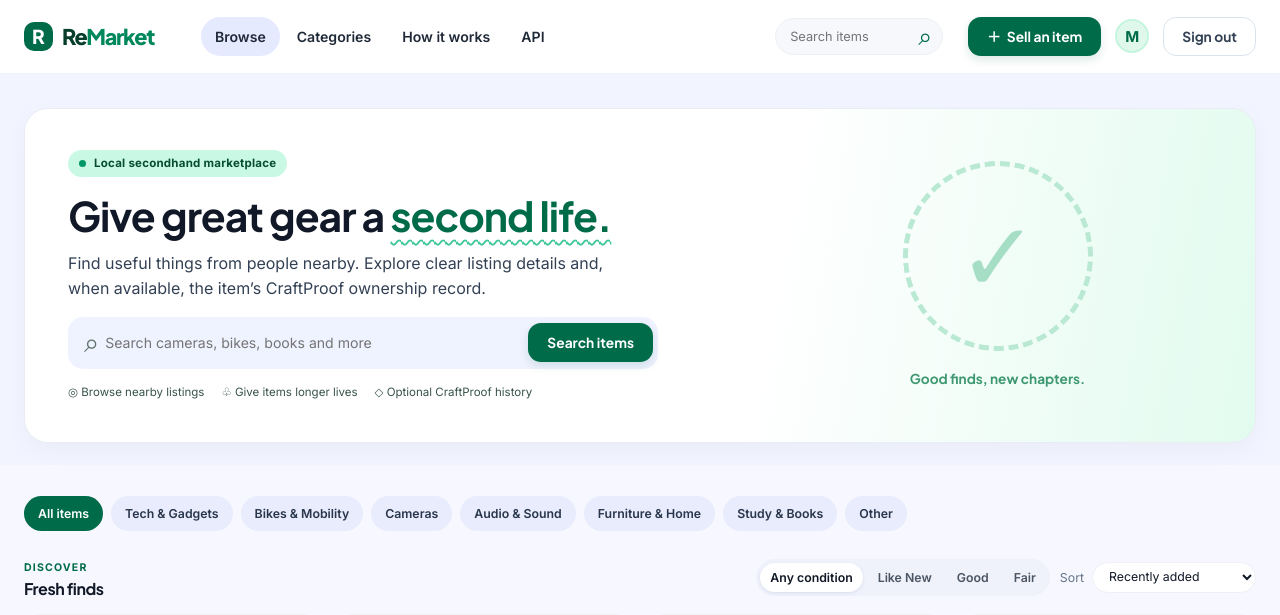
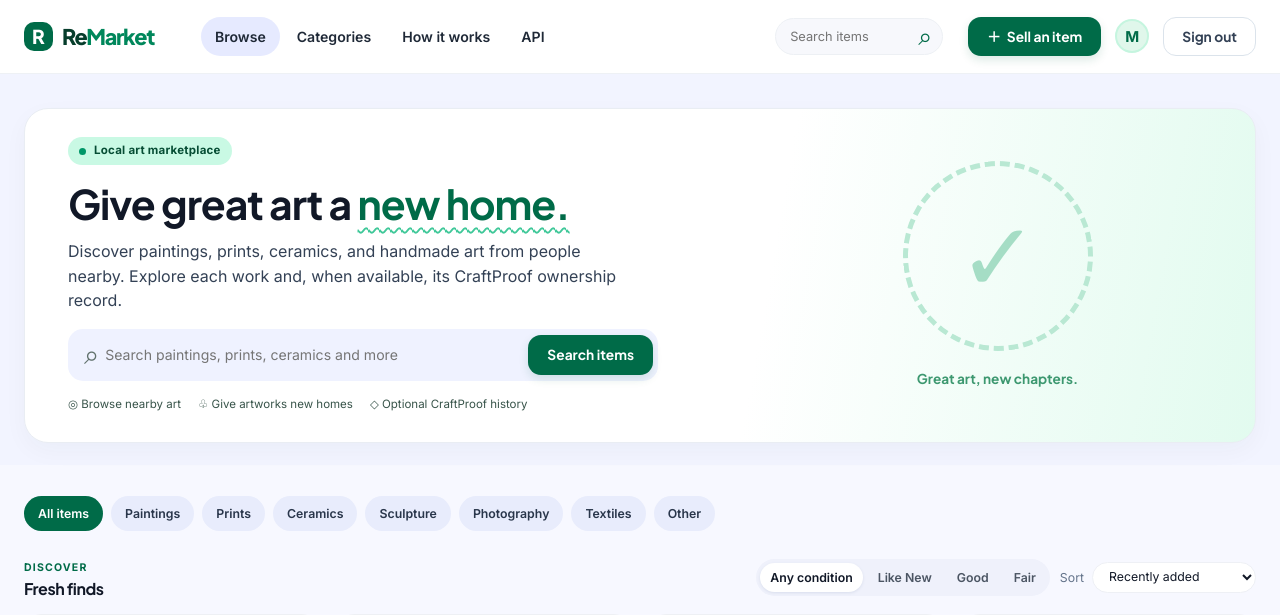
Before and after one commit to arpan-basak/ReMarket, a FastAPI app: page / in a window 1280 px wide. Shown: the top 615 px of the page. Run offline with FastAPI, Linux system fonts and the light colour scheme; the visitor is signed in with stand-in values (Sample User, id 1); data comes from the database, SQL or seed files in the repository.

Commit message:
Show artwork in sample marketplace listings

```diff
--- a/app.py
+++ b/app.py
@@ -31,11 +31,30 @@ CRAFTPROOF_LOCAL_BASE = "http://127.0.0.1:8002"
 SALE_API_KEY = os.environ.get("REMARKET_SALE_API_KEY", "")
 AUTH_SESSION_VERSION = 1  # Older cookies were created before explicit sign-in was required.
 CATEGORIES = [
-    "Tech & Gadgets", "Bikes & Mobility", "Cameras", "Audio & Sound",
-    "Furniture & Home", "Study & Books", "Other",
+    "Paintings", "Prints", "Ceramics", "Sculpture",
+    "Photography", "Textiles", "Other",
 ]
 CONDITIONS = ["Like New", "Good", "Fair"]
+SAMPLE_ITEMS = [
+    ("Vintage Raleigh Commuter Bike", "Sunlit Hills Original Acrylic Painting",
+     "Original acrylic landscape on canvas with warm hills and a soft peach sky.",
+     "Paintings", "Good", 16500, "North Campus Quad", "art-sunlit-hills.png"),
+    ("Fujifilm X-T30 Mirrorless Camera", "Blue Forms Framed Linocut Print",
+     "Hand-pulled abstract linocut in layered blue ink, presented in a natural wood frame.",
+     "Prints", "Like New", 42000, "Engineering Hall", "art-blue-forms.png"),
+    ("Custom Mechanical Keyboard", "Hand-Thrown Stoneware Vase",
+     "Sculptural handmade vase with an ivory speckled glaze and a gently asymmetric shape.",
+     "Ceramics", "Like New", 9500, "Dorm Quad", "art-stoneware-vase.png"),
+    ("Sony WH-1000XM4 Headphones", "Woven Sunset Wall Hanging",
+     "Handwoven textile artwork in terracotta, rust, and cream with a natural fringe.",
+     "Textiles", "Good", 14000, "Central Library", "art-woven-sunset.png"),
+]
 SAMPLE_GALLERIES = {
+    "Sunlit Hills Original Acrylic Painting": ["art-sunlit-hills.png", "art-sunlit-hills-detail.png"],
+    "Blue Forms Framed Linocut Print": ["art-blue-forms.png", "art-blue-forms-detail.png"],
+    "Hand-Thrown Stoneware Vase": ["art-stoneware-vase.png", "art-stoneware-vase-detail.png"],
+    "Woven Sunset Wall Hanging": ["art-woven-sunset.png", "art-woven-sunset-detail.png"],
+    # Preserve gallery photos for any legacy sample that was already sold.
     "Vintage Raleigh Commuter Bike": ["asset-02.jpg", "asset-06.jpg"],
     "Fujifilm X-T30 Mirrorless Camera": ["asset-03.jpg", "asset-08.jpg", "asset-09.jpg", "asset-10.jpg", "asset-11.jpg"],
     "Custom Mechanical Keyboard": ["asset-04.jpg", "asset-16.jpg", "asset-17.jpg"],
@@ -160,16 +179,20 @@ def init_db() -> None:
                 ("Maya Lin", "demo@remarket.local", password_hash("demo12345"), now()),
             )
             seller_id = con.execute("SELECT id FROM users WHERE email=?", ("demo@remarket.local",)).fetchone()[0]
-            samples = [
-                ("Vintage Raleigh Commuter Bike", "A comfortable commuter bike with a wicker basket. Pick up locally.", "Bikes & Mobility", "Good", 16500, "North Campus Quad", "asset-02.jpg"),
-                ("Fujifilm X-T30 Mirrorless Camera", "Well cared for camera with lens and accessories. Ask the seller for details.", "Cameras", "Like New", 42000, "Engineering Hall", "asset-03.jpg"),
-                ("Custom Mechanical Keyboard", "Sage and cream mechanical keyboard, ready for a new desk.", "Tech & Gadgets", "Like New", 9500, "Dorm Quad", "asset-04.jpg"),
-                ("Sony WH-1000XM4 Headphones", "Comfortable noise cancelling headphones in good condition.", "Audio & Sound", "Good", 14000, "Central Library", "asset-05.jpg"),
-            ]
             con.executemany(
                 """INSERT INTO products(seller_id,title,description,category,condition,price_cents,location,image_path,is_sample,created_at)
                    VALUES(?,?,?,?,?,?,?,?,1,?)""",
-                [(seller_id, *item, now()) for item in samples],
+                [(seller_id, *item[1:], now()) for item in SAMPLE_ITEMS],
+            )
+        # Refresh only untouched, active demo products. Sold listings and real
+        # seller listings keep their titles for certificates and past orders.
+        for old_title, title, description, category, _condition, _price, _location, image in SAMPLE_ITEMS:
+            con.execute(
+                """UPDATE products SET title=?, description=?, category=?, image_path=?
+                   WHERE is_sample=1 AND title=? AND status='active'
+                     AND craftproof_code IS NULL
+                     AND NOT EXISTS (SELECT 1 FROM orders WHERE orders.product_id=products.id)""",
+                (title, description, category, image, old_title),
             )
         if not con.execute("SELECT 1 FROM users WHERE email=?", ("buyer@remarket.local",)).fetchone():
             con.execute(
--- a/templates/base.html
+++ b/templates/base.html
@@ -3,7 +3,7 @@
 <head>
   <meta charset="utf-8">
   <meta name="viewport" content="width=device-width, initial-scale=1">
-  <meta name="description" content="ReMarket is a simple secondhand marketplace demo with optional CraftProof ownership history.">
+  <meta name="description" content="ReMarket is a local art marketplace demo with optional CraftProof ownership history.">
   <link rel="icon" href="data:,">
   <title>{% block title %}ReMarket{% endblock %}</title>
   <link rel="preconnect" href="https://fonts.googleapis.com">
@@ -42,7 +42,7 @@
   <main>{% block content %}{% endblock %}</main>
   <footer class="site-footer">
     <div class="container footer-grid">
-      <div><a class="brand" href="/"><span class="brand-mark">R</span><span>Re<span class="brand-accent">Market</span></span></a><p>A small, local secondhand marketplace demo.</p></div>
+      <div><a class="brand" href="/"><span class="brand-mark">R</span><span>Re<span class="brand-accent">Market</span></span></a><p>A small, local art marketplace demo.</p></div>
       <div><h3>Marketplace</h3><a href="/">Browse all</a><a href="/#categories">Categories</a><a href="/sell">Sell an item</a></div>
       <div><h3>Explore</h3><a href="/#how-it-works">How it works</a><a href="/api">ReMarket API</a><a href="/account">My account</a><a href="https://craftproof-backend.onrender.com/docs" target="_blank" rel="noopener">CraftProof API ↗</a></div>
       <div><h3>About this demo</h3><p>Purchases are simulated. No money changes hands. CraftProof data appears only for listings with a registered certificate.</p></div>
--- a/templates/home.html
+++ b/templates/home.html
@@ -4,17 +4,17 @@
 <section class="hero-section">
   <div class="container hero">
     <div class="hero-copy">
-      <span class="eyebrow"><span class="tiny-dot"></span> Local secondhand marketplace</span>
-      <h1>Give great gear a <span>second life.</span></h1>
-      <p>Find useful things from people nearby. Explore clear listing details and, when available, the item’s CraftProof ownership record.</p>
+      <span class="eyebrow"><span class="tiny-dot"></span> Local art marketplace</span>
+      <h1>Give great art a <span>new home.</span></h1>
+      <p>Discover paintings, prints, ceramics, and handmade art from people nearby. Explore each work and, when available, its CraftProof ownership record.</p>
       <form class="hero-search" action="/" method="get" role="search">
         <label class="sr-only" for="hero-q">Search listings</label>
-        <span class="search-icon" aria-hidden="true">⌕</span><input id="hero-q" type="search" name="q" value="{{ q }}" placeholder="Search cameras, bikes, books and more">
+        <span class="search-icon" aria-hidden="true">⌕</span><input id="hero-q" type="search" name="q" value="{{ q }}" placeholder="Search paintings, prints, ceramics and more">
         <button class="button button-primary" type="submit">Search items</button>
       </form>
-      <div class="hero-notes"><span>◎ Browse nearby listings</span><span>♧ Give items longer lives</span><span>◇ Optional CraftProof history</span></div>
+      <div class="hero-notes"><span>◎ Browse nearby art</span><span>♧ Give artworks new homes</span><span>◇ Optional CraftProof history</span></div>
     </div>
-    <div class="hero-art" aria-hidden="true"><div class="hero-ring"><span>✓</span></div><div class="hero-art-label">Good finds, new chapters.</div></div>
+    <div class="hero-art" aria-hidden="true"><div class="hero-ring"><span>✓</span></div><div class="hero-art-label">Great art, new chapters.</div></div>
   </div>
 </section>
 
@@ -23,7 +23,7 @@
     <a class="chip {% if not category %}selected{% endif %}" href="/?q={{ q|urlencode }}">All items</a>
     {% for item in categories %}<a class="chip {% if category == item %}selected{% endif %}" href="/?category={{ item|urlencode }}&q={{ q|urlencode }}">{{ item }}</a>{% endfor %}
   </div>
-  <div class="catalog-toolbar"><div class="section-head"><div><span class="section-kicker">DISCOVER</span><h2>Fresh finds</h2><p>Browse the latest items listed on ReMarket.</p></div><a class="text-link" href="/sell">Have something to sell? →</a></div>
+  <div class="catalog-toolbar"><div class="section-head"><div><span class="section-kicker">DISCOVER</span><h2>Fresh finds</h2><p>Browse the latest artworks listed on ReMarket.</p></div><a class="text-link" href="/sell">Have something to sell? →</a></div>
   <form class="filter-row" action="/" method="get">
     <input type="hidden" name="q" value="{{ q }}"><input type="hidden" name="category" value="{{ category }}">
     <div class="filter-pills" role="group" aria-label="Condition filter">
```
Also changed, not shown: templates/auth.html (+1 -1 lines), templates/sell.html (+2 -2 lines), static/img/art-blue-forms-detail.png (added), static/img/art-blue-forms.png (added), static/img/art-stoneware-vase-detail.png (added), static/img/manifest.json, 5 other files.
